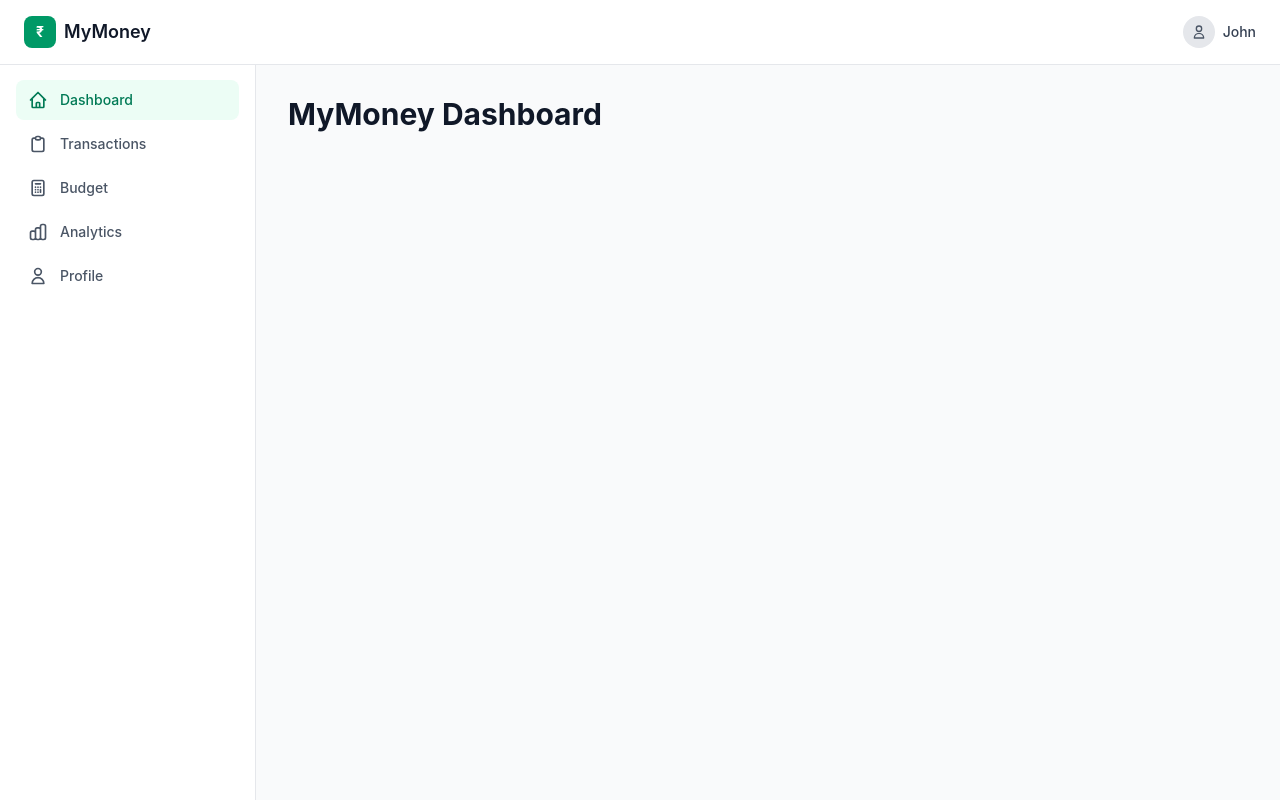
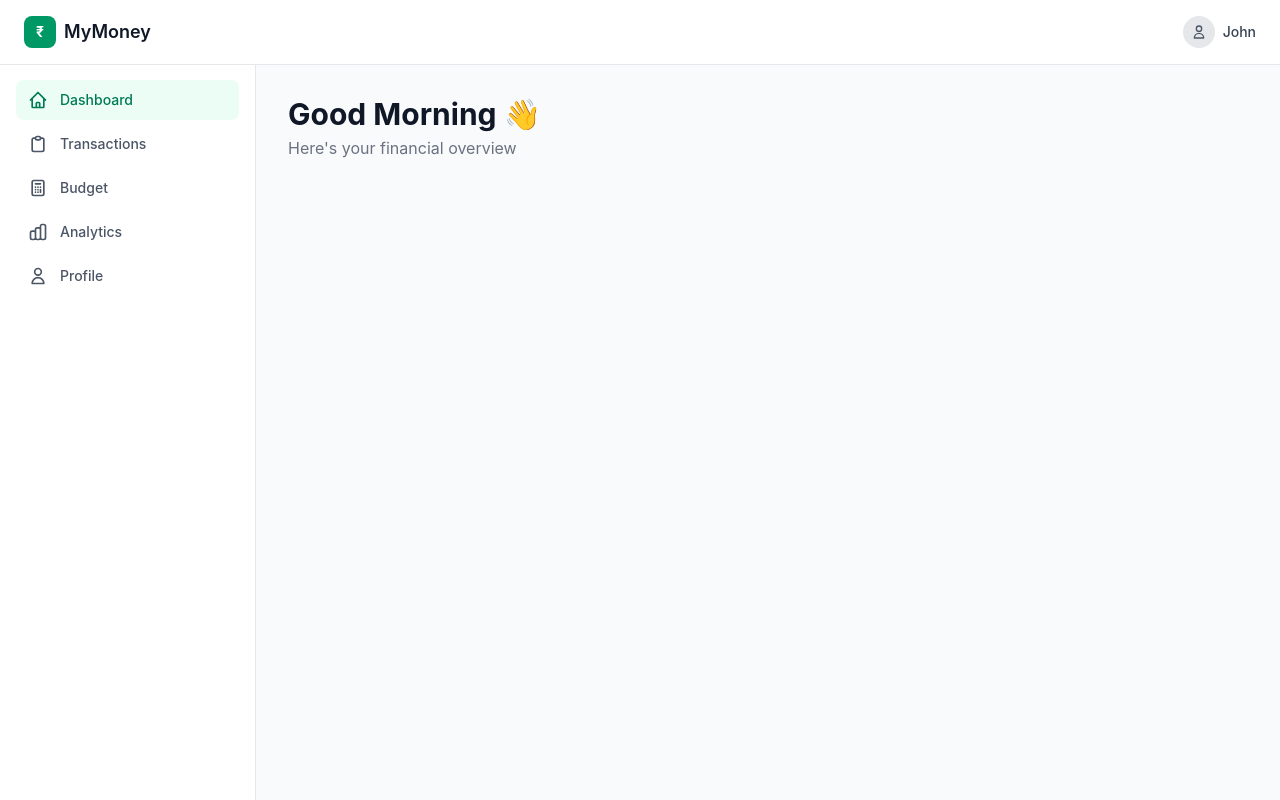
Before and after one commit to pritamroman07-droid/MyMoney, a React (Vite) app: page / in a window 1280 px wide. Built offline with nearby package versions, Linux system fonts and the light colour scheme.

Commit message:
Creating dashboard layout

```diff
--- a/src/App.jsx
+++ b/src/App.jsx
@@ -1,6 +1,7 @@
 import { useState } from 'react'
 import Navbar from './components/Navbar'
 import Sidebar from './components/Sidebar'
+import Dashboard from './pages/Dashboard'
 import './App.css'
 
 function App() {
@@ -11,7 +12,7 @@ function App() {
       <Navbar onMenuToggle={() => setSidebarOpen(!sidebarOpen)} />
       <Sidebar isOpen={sidebarOpen} onClose={() => setSidebarOpen(false)} />
       <div className="pt-16 lg:pl-64">
-        <h1 className="text-3xl font-bold text-gray-900 p-8">MyMoney Dashboard</h1>
+        <Dashboard />
       </div>
     </div>
   )
--- /dev/null
+++ b/src/pages/Dashboard.jsx
@@ -0,0 +1,12 @@
+export default function Dashboard() {
+  return (
+    <div className="p-4 md:p-6 lg:p-8">
+      <div className="mb-8">
+        <h1 className="text-2xl md:text-3xl font-bold text-gray-900">
+          Good Morning 👋
+        </h1>
+        <p className="text-gray-500 mt-1">Here's your financial overview</p>
+      </div>
+    </div>
+  )
+}
```
